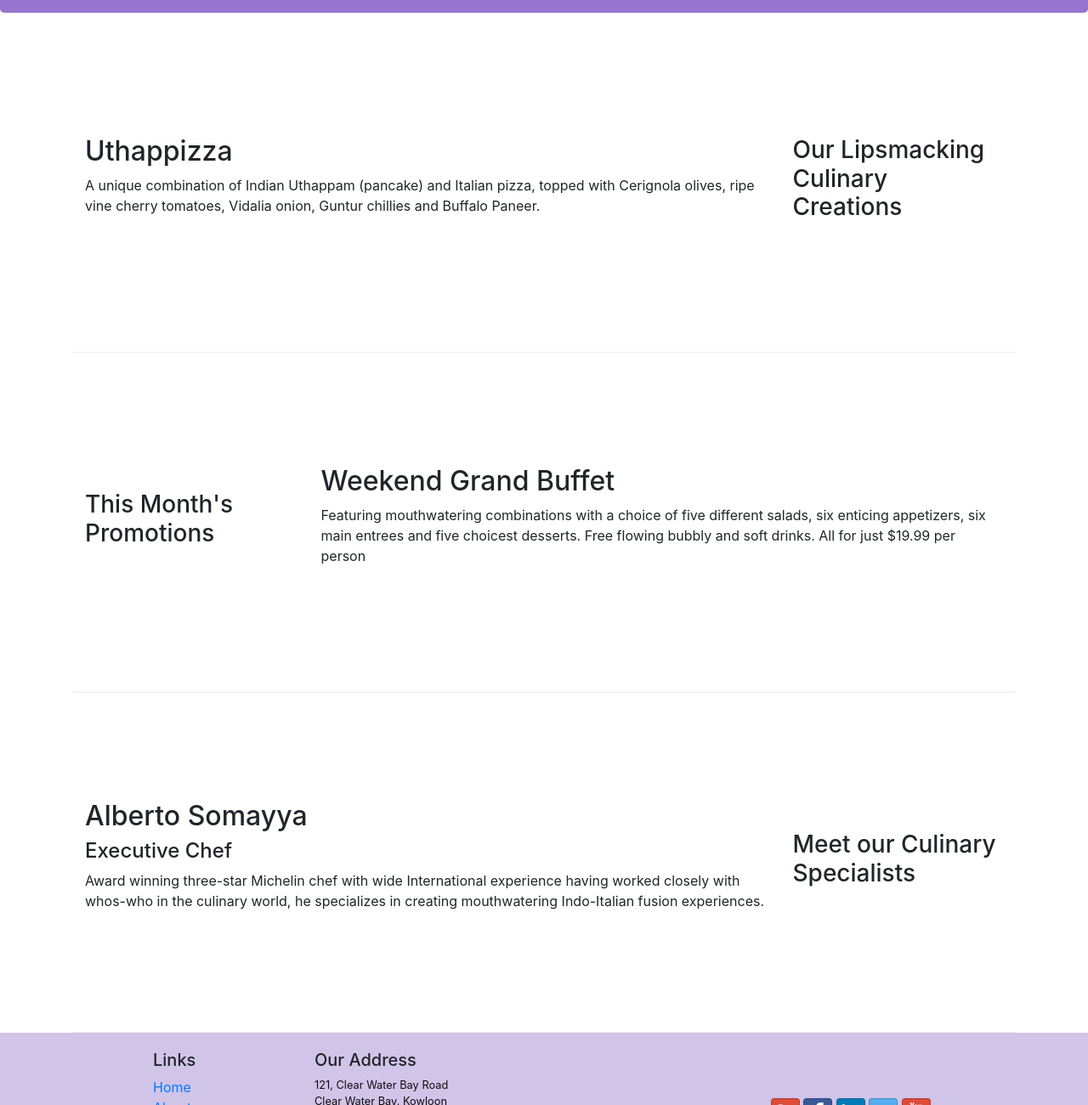
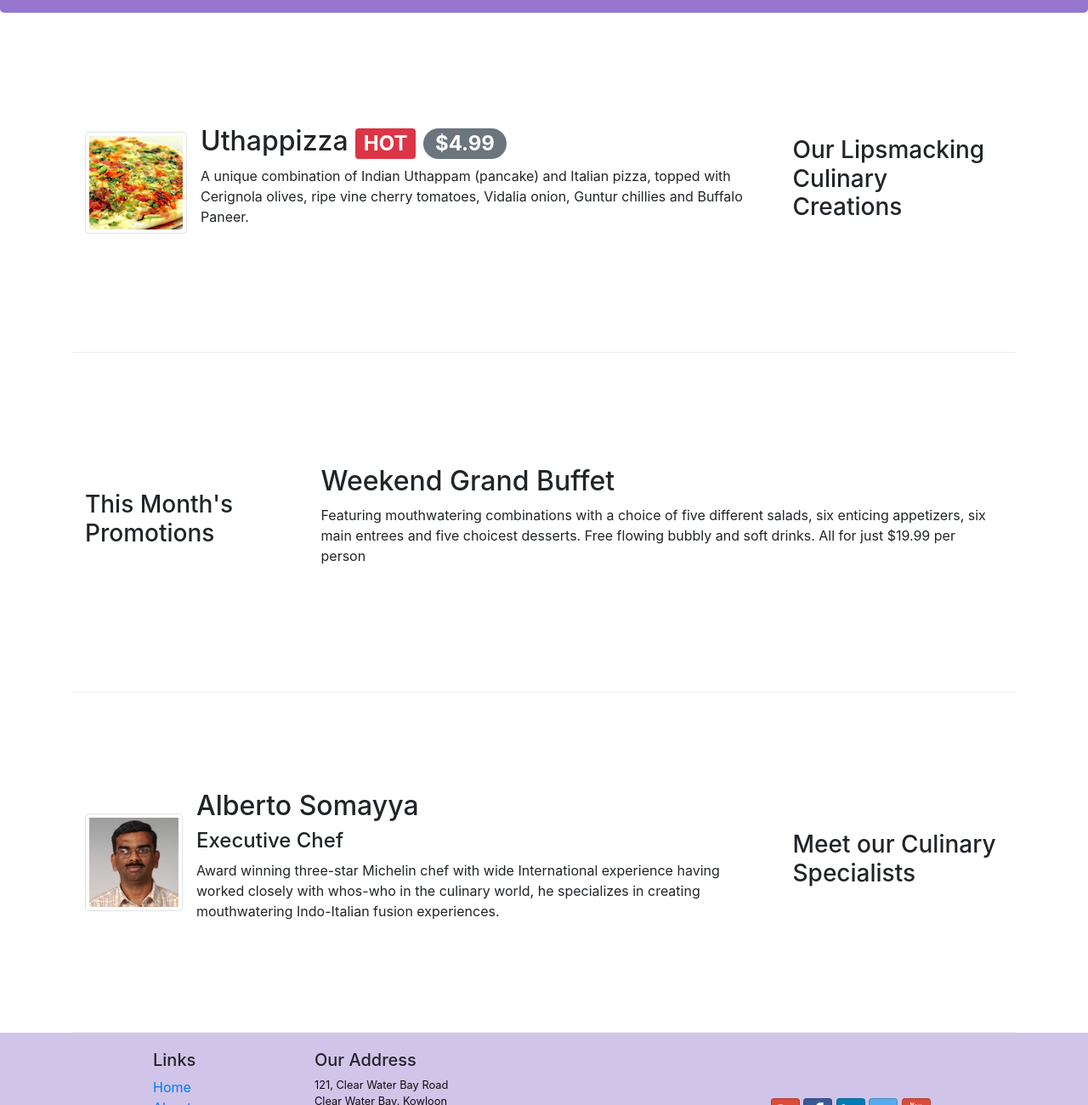
Before and after one commit to ritik1jain/Bootatrap4-Coursera, a website: page index.html in a window 1280 px wide. Shown: the part 319-1619 px from the top of the page at 85% size. Drawn offline with nearby package versions, Linux system fonts and the light colour scheme.

Commit message:
alerting users

```diff
--- a/index.html
+++ b/index.html
@@ -53,9 +53,15 @@
                 <h3>Our Lipsmacking Culinary Creations</h3>
             </div>
             <div class="col order-sm-first col-sm col-md">
-                <h2>Uthappizza</h2>
-                <p>A unique combination of Indian Uthappam (pancake) and Italian pizza, topped with Cerignola olives, ripe vine cherry tomatoes, Vidalia onion, Guntur chillies and Buffalo Paneer.</p>
+                <div class="media">
+                    <img src="img/uthappizza.png" class="d-flex mr-3 img-thumbnail align-self-center" alt="uthapizza">
+                    <div class="media-body">
+                    <h2 class="mt-0">Uthappizza <span class="badge badge-danger">HOT</span> <span class="badge badge-pill badge-secondary">$4.99</span> </h2>
+                    <p>A unique combination of Indian Uthappam (pancake) and Italian pizza, topped with Cerignola olives, ripe vine cherry tomatoes, Vidalia onion, Guntur chillies and Buffalo Paneer.</p>
+                </div>
+                </div>
             </div>
+
         </div>
 
 
@@ -74,9 +80,14 @@
                 <h3>Meet our Culinary Specialists</h3>
             </div>
             <div class="col order-sm-first col-sm col-md">
-                <h2>Alberto Somayya</h2>
-                <h4>Executive Chef</h4>
-                <p>Award winning three-star Michelin chef with wide International experience having worked closely with whos-who in the culinary world, he specializes in creating mouthwatering Indo-Italian fusion experiences. </p>
+                <div class="media">
+                    <img src="img/alberto.png" alt="alberto" class="d-flex mr-3 img-thumbnail align-self-center">
+                <div class="media-body">
+                    <h2>Alberto Somayya</h2>
+                    <h4>Executive Chef</h4>
+                    <p>Award winning three-star Michelin chef with wide International experience having worked closely with whos-who in the culinary world, he specializes in creating mouthwatering Indo-Italian fusion experiences. </p>
+                </div>
+            </div>
             </div>
         </div>
     </div>
```
